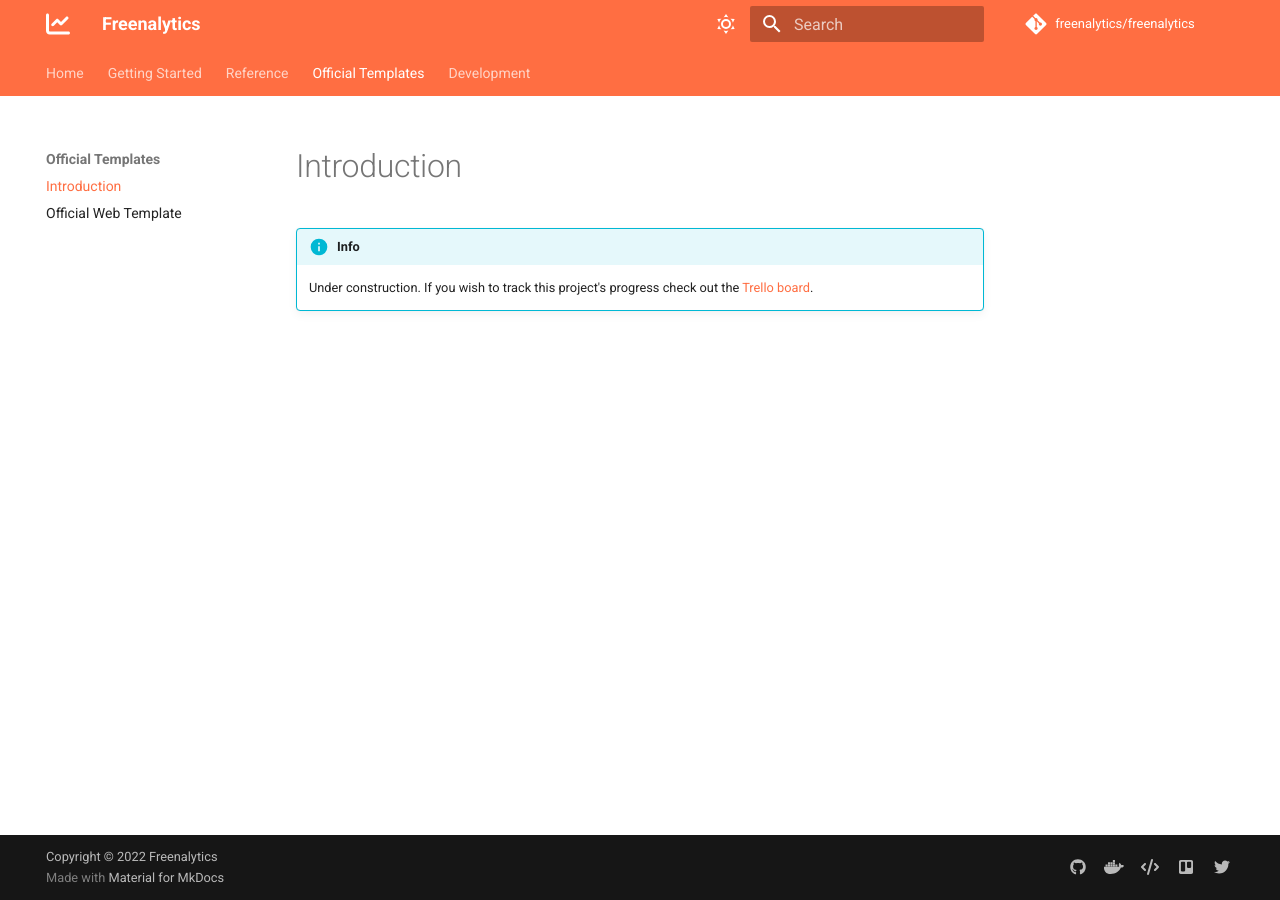
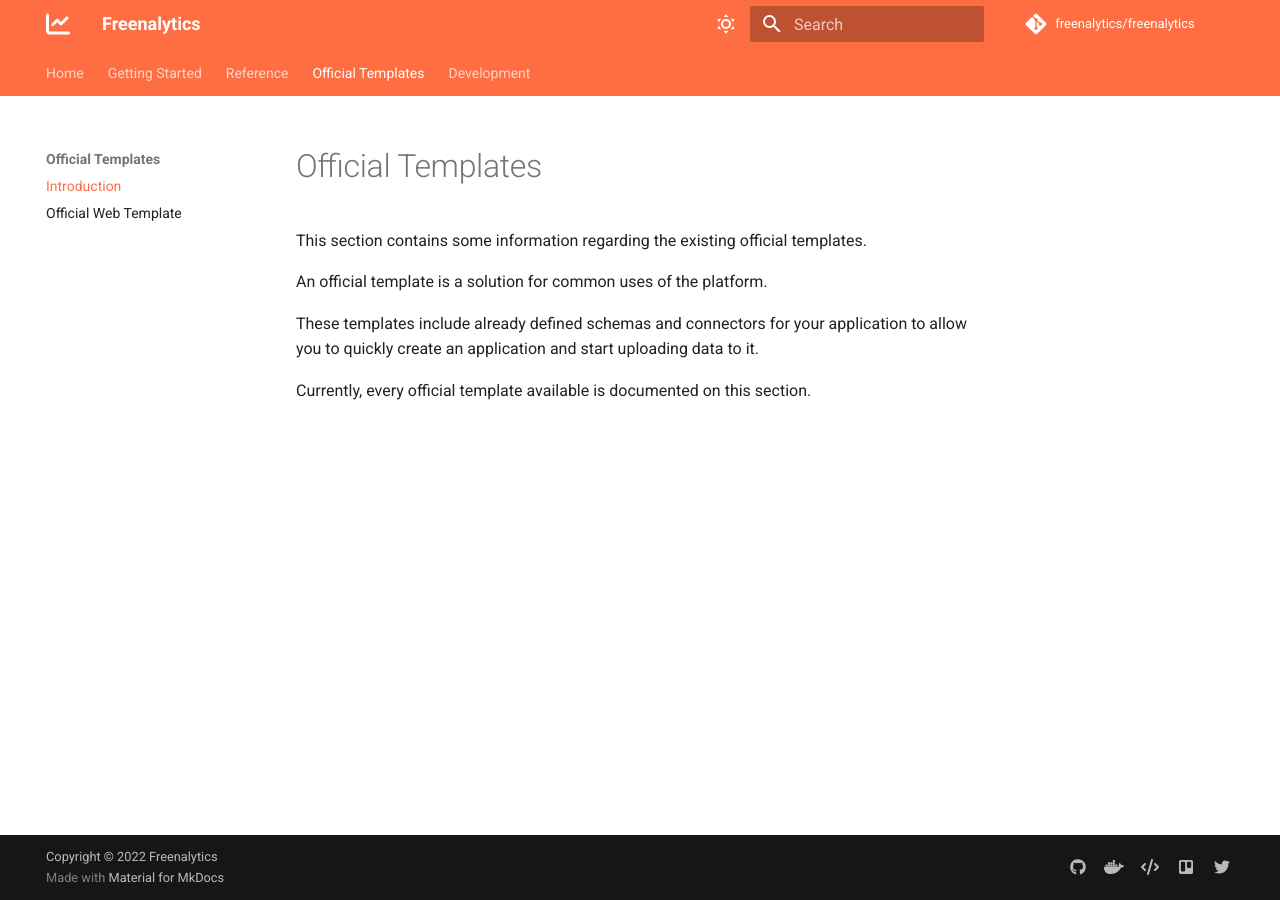
Before and after one commit to freenalytics/documentation, an MkDocs documentation site: the page built from docs/official-templates/index.md, in a window 1280 px wide. Built offline with MkDocs 1.6.1 and Material for MkDocs 9.7.7, drawn with Linux system fonts in a browser that asks for light colours; comment, search, counter and statistics services are not loaded.

Commit message:
Created official-templates/index page.

```diff
--- a/docs/official-templates/index.md
+++ b/docs/official-templates/index.md
@@ -1,2 +1,10 @@
-!!! info
-    Under construction. If you wish to track this project's progress check out the [Trello board](https://trello.com/b/oDg8aD7n).
+# Official Templates
+
+This section contains some information regarding the existing official templates.
+
+An official template is a solution for common uses of the platform.
+
+These templates include already defined schemas and connectors for your application to allow you to quickly create an
+application and start uploading data to it.
+
+Currently, every official template available is documented on this section.
```
